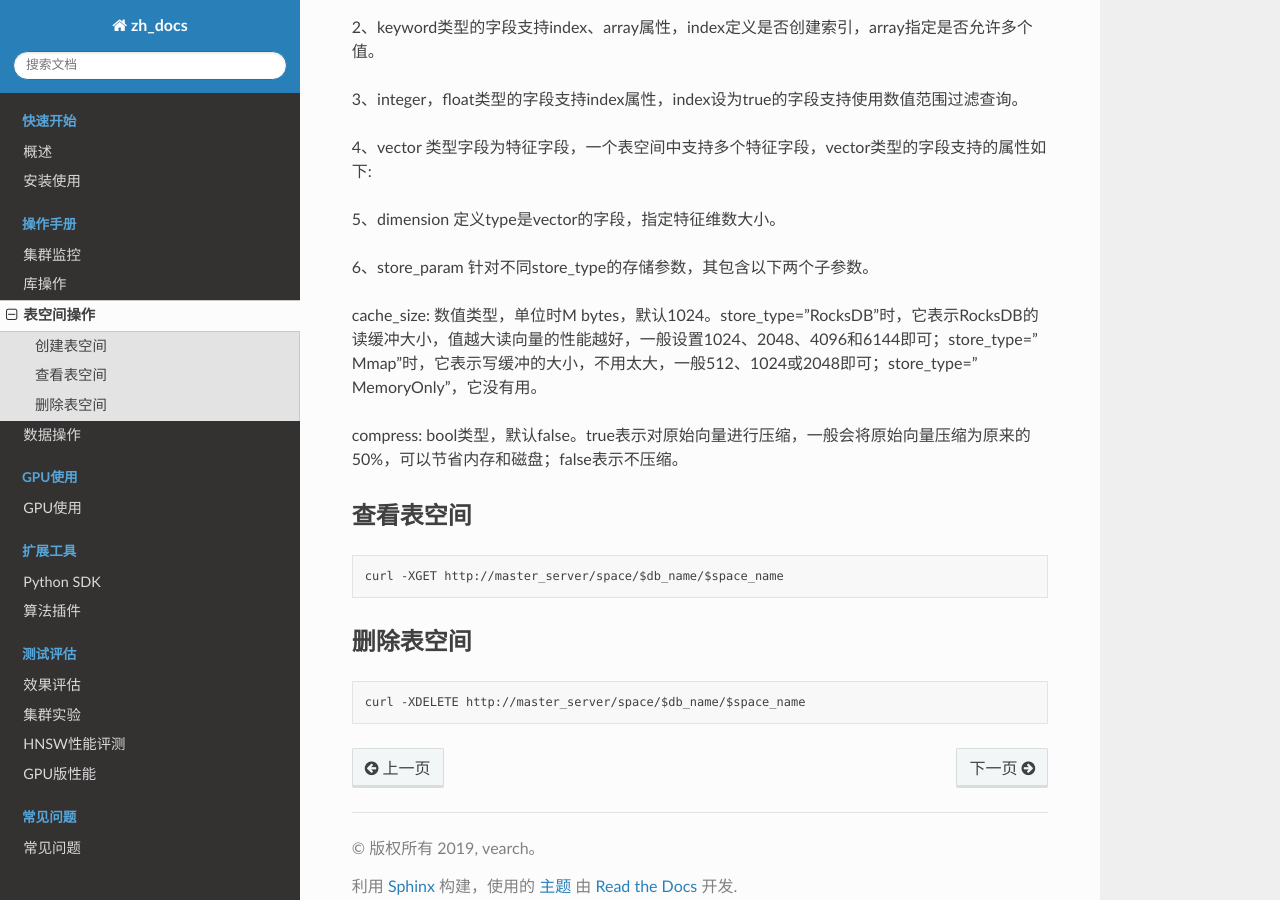
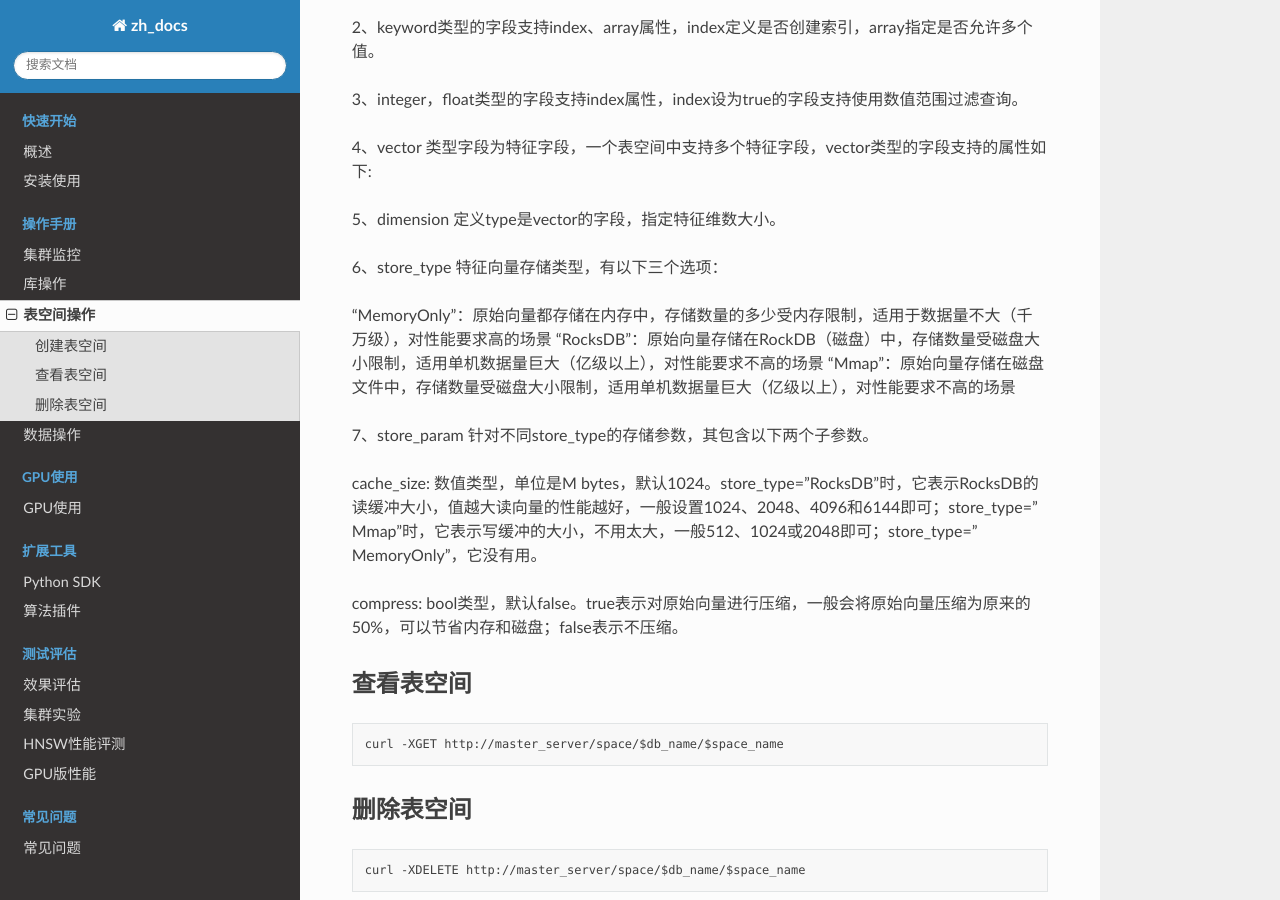
Before and after one commit to vearch/zh_docs, a Sphinx documentation site: the page built from docs/source/use_op/op_space.rst, in a window 1280 px wide and 900 px high, scrolled down 3506 px. Built offline with Sphinx 7.4.7 and the Read the Docs theme 2.0.0, drawn with Linux system fonts in a browser that asks for light colours; pages that are not in the unit, such as notebooks, are missing from menus.

Commit message:
Update op_space.rst

```diff
--- a/docs/source/use_op/op_space.rst
+++ b/docs/source/use_op/op_space.rst
@@ -208,9 +208,15 @@ properties配置:
 
 5、dimension 定义type是vector的字段，指定特征维数大小。
 
-6、store_param 针对不同store_type的存储参数，其包含以下两个子参数。
+6、store_type 特征向量存储类型，有以下三个选项：
 
-cache_size: 数值类型，单位时M bytes，默认1024。store_type="RocksDB"时，它表示RocksDB的读缓冲大小，值越大读向量的性能越好，一般设置1024、2048、4096和6144即可；store_type="Mmap"时，它表示写缓冲的大小，不用太大，一般512、1024或2048即可；store_type="MemoryOnly"，它没有用。
+"MemoryOnly"：原始向量都存储在内存中，存储数量的多少受内存限制，适用于数据量不大（千万级），对性能要求高的场景
+"RocksDB"：原始向量存储在RockDB（磁盘）中，存储数量受磁盘大小限制，适用单机数据量巨大（亿级以上），对性能要求不高的场景
+"Mmap"：原始向量存储在磁盘文件中，存储数量受磁盘大小限制，适用单机数据量巨大（亿级以上），对性能要求不高的场景
+
+7、store_param 针对不同store_type的存储参数，其包含以下两个子参数。
+
+cache_size: 数值类型，单位是M bytes，默认1024。store_type="RocksDB"时，它表示RocksDB的读缓冲大小，值越大读向量的性能越好，一般设置1024、2048、4096和6144即可；store_type="Mmap"时，它表示写缓冲的大小，不用太大，一般512、1024或2048即可；store_type="MemoryOnly"，它没有用。
 
 compress: bool类型，默认false。true表示对原始向量进行压缩，一般会将原始向量压缩为原来的50%，可以节省内存和磁盘；false表示不压缩。
 
```
